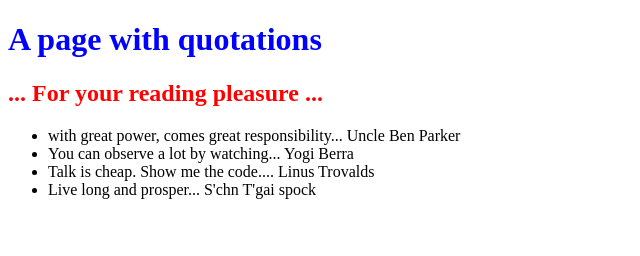
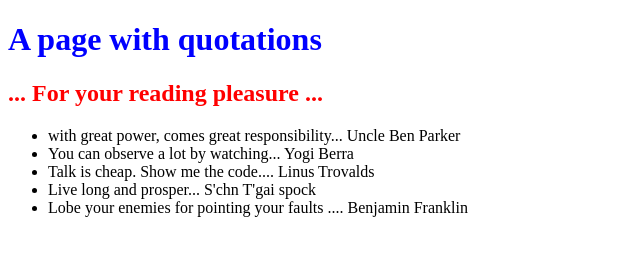
Before and after one commit to rkranjan2605/0main_openSAP, a plain HTML site: page index.html in a window 1280 px wide. Shown: the whole page, without its empty margins (0-640 px from the left). Drawn offline with Linux system fonts and the light colour scheme.

Commit message:
Quote by Benjamin Franklin

```diff
--- a/index.html
+++ b/index.html
@@ -13,6 +13,7 @@
 			<li>You can observe a lot by watching... Yogi Berra</li>
 			<li>Talk is cheap. Show me the code.... Linus Trovalds</li>
 			<li>Live long and prosper... S'chn T'gai spock</li>
+			<li>Lobe your enemies for pointing your faults .... Benjamin Franklin</li>
 		</ul>
 	</body>
 </html>
```
